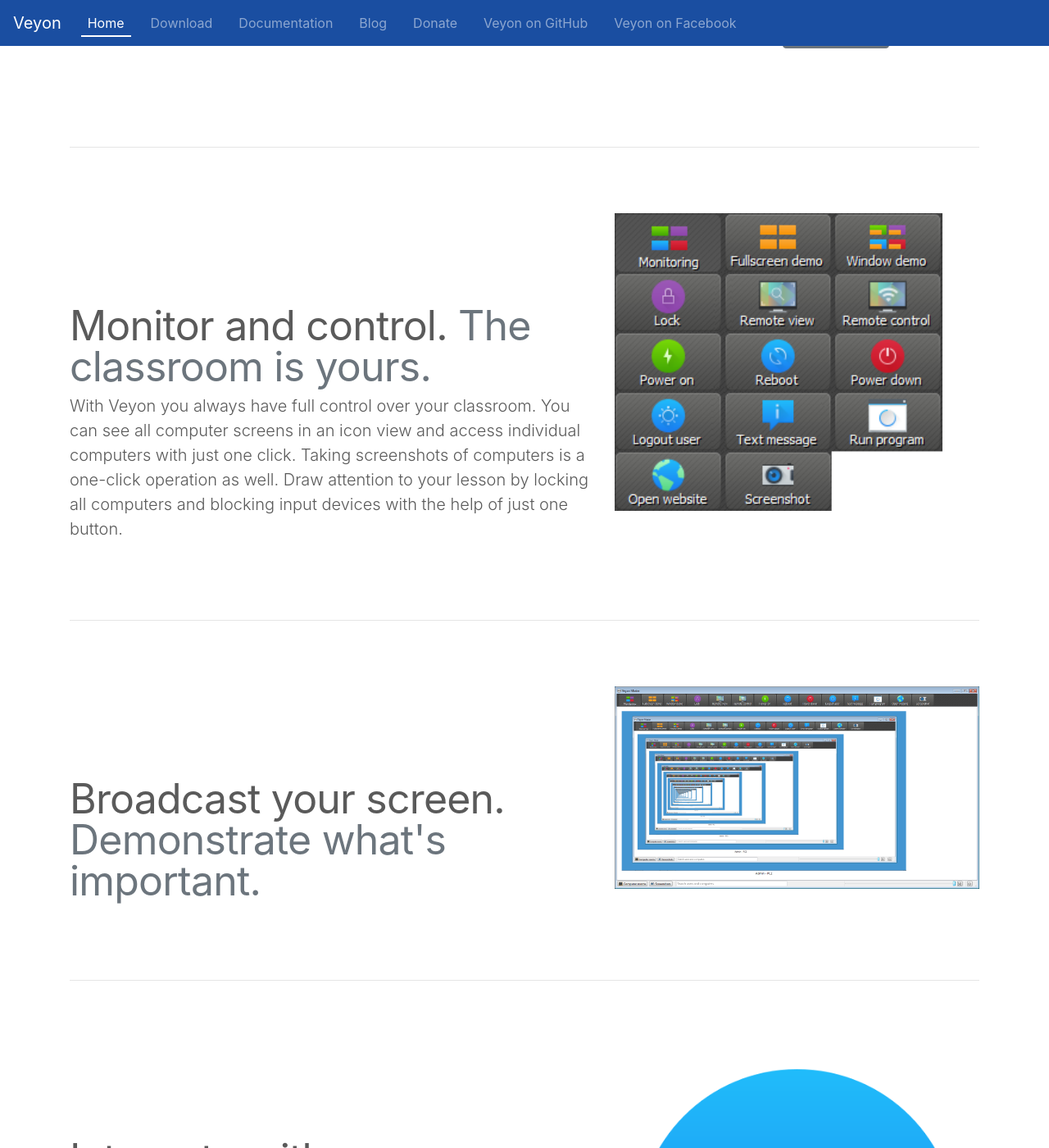
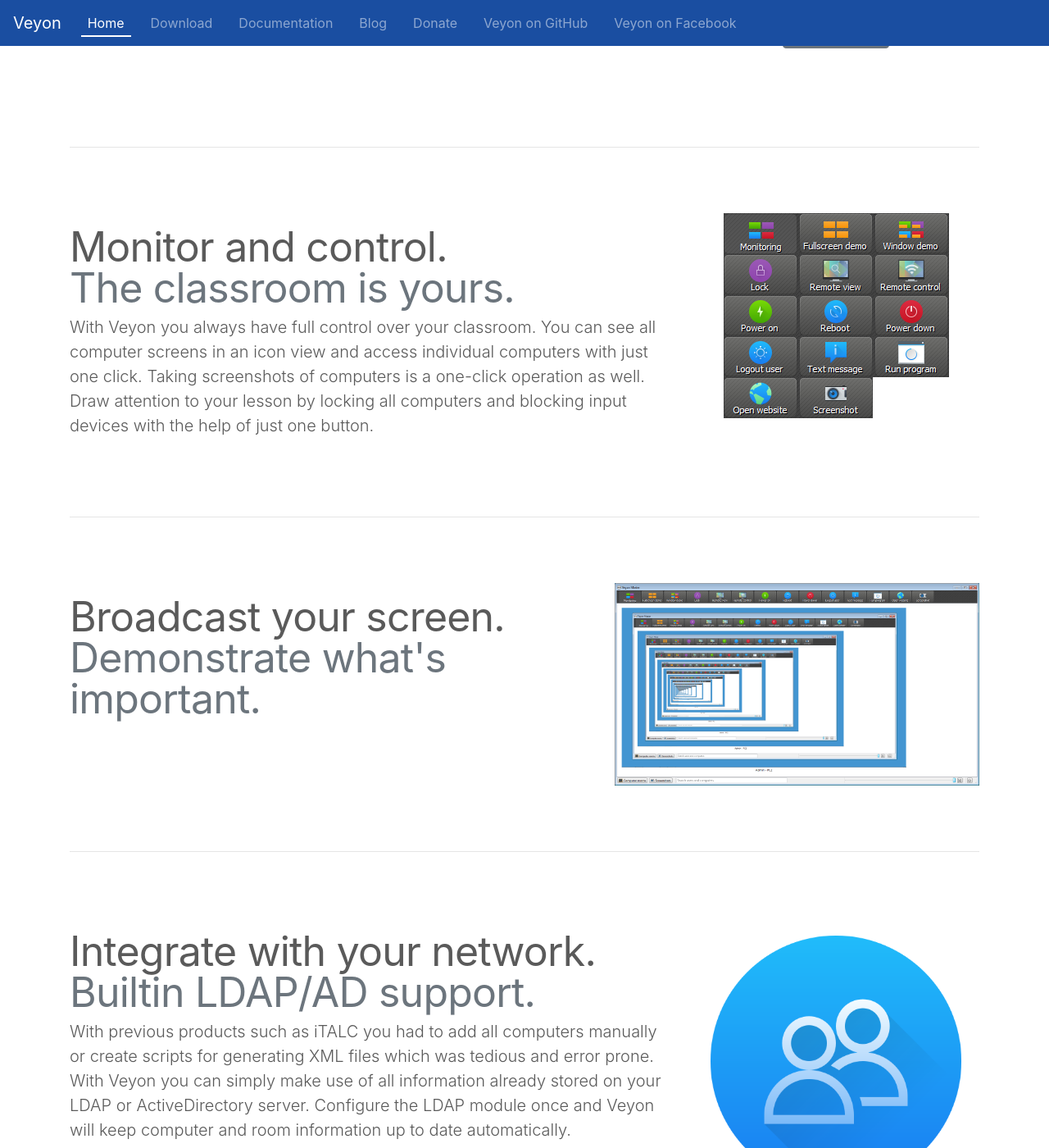
Before and after one commit to bowo93/pages, a Jekyll site: the page built from index.html, in a window 1280 px wide and 1400 px high, scrolled down 732 px. Shown: the whole window at 82% size. Built offline with Jekyll 4.4.1, drawn with Linux system fonts in a browser that asks for light colours.

Commit message:
home: fine tuning

```diff
--- a/css/veyon.css
+++ b/css/veyon.css
@@ -151,7 +151,7 @@
   }
 
   .featurette-heading {
-    font-size: 50px;
+    font-size: 40px;
   }
 }
 
@@ -160,7 +160,8 @@
     display: block;
   }
   .featurette-heading {
-    margin-top: 7rem;
+    margin-top: 1rem;
+    font-size: 50px;
   }
 }
 
--- a/index.html
+++ b/index.html
@@ -91,12 +91,12 @@
 
     <a name="monitor"></a>
     <div class="row featurette">
-      <div class="col-md-7">
-        <h2 class="featurette-heading">Monitor and control. <span class="text-muted">The classroom is yours.</span></h2>
+      <div class="col-md-8">
+        <h2 class="featurette-heading">Monitor and control.<br/><span class="text-muted">The classroom is yours.</span></h2>
         <p class="lead">With Veyon you always have full control over your classroom. You can see all computer screens in an icon view and access individual computers with just one click. Taking screenshots of computers is a one-click operation as well. Draw attention to your lesson by locking all computers and blocking input devices with the help of just one button.</p>
       </div>
-      <div class="col-md-5">
-        <img class="featurette-image img-fluid center-block" src="img/veyon-features.png" alt="Features" width="400"/>
+      <div class="col-md-4 text-center">
+        <img class="featurette-image img-fluid center-block" src="img/veyon-features.png" alt="Features"/>
       </div>
     </div>
 
@@ -105,7 +105,7 @@
     <a name="demonstrate"></a>
     <div class="row featurette">
       <div class="col-md-7 col-md-push-5">
-        <h2 class="featurette-heading">Broadcast your screen. <span class="text-muted">Demonstrate what's important.</span></h2>
+        <h2 class="featurette-heading">Broadcast your screen.<br/><span class="text-muted">Demonstrate what's important.</span></h2>
         <p class="lead"></p>
       </div>
       <div class="col-md-5 col-md-pull-7">
@@ -117,11 +117,11 @@
 
     <a name="integrate"></a>
     <div class="row featurette">
-      <div class="col-md-7">
-        <h2 class="featurette-heading">Integrate with your network. <span class="text-muted">Builtin LDAP/AD support.</span></h2>
+      <div class="col-md-8">
+        <h2 class="featurette-heading">Integrate with your network.<br/><span class="text-muted">Builtin LDAP/AD support.</span></h2>
         <p class="lead">With previous products such as iTALC you had to add all computers manually or create scripts for generating XML files which was tedious and error prone. With Veyon you can simply make use of all information already stored on your LDAP or ActiveDirectory server. Configure the LDAP module once and Veyon will keep computer and room information up to date automatically.</p>
       </div>
-      <div class="col-md-5">
+      <div class="col-md-4">
         <img class="featurette-image img-fluid center-block" src="img/users.png" alt="LDAP support">
       </div>
     </div>
```
